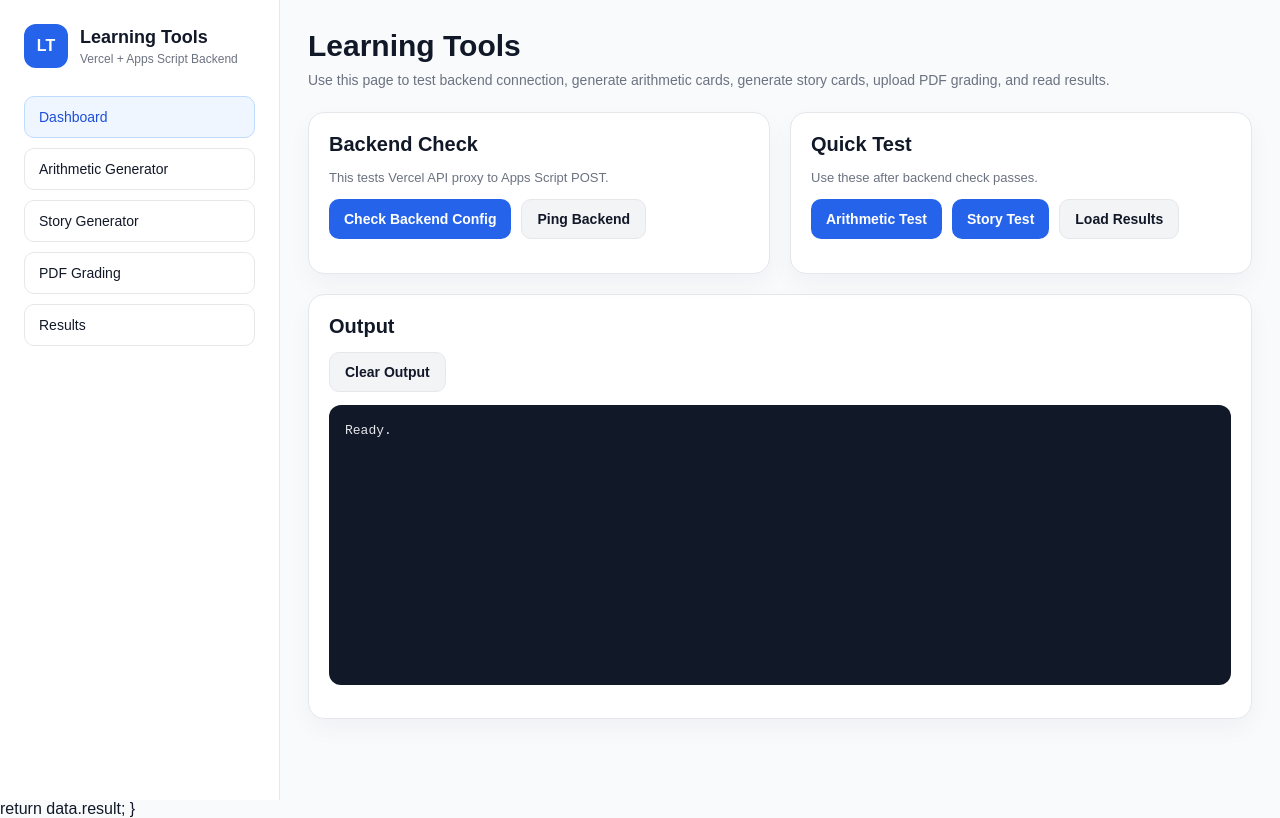
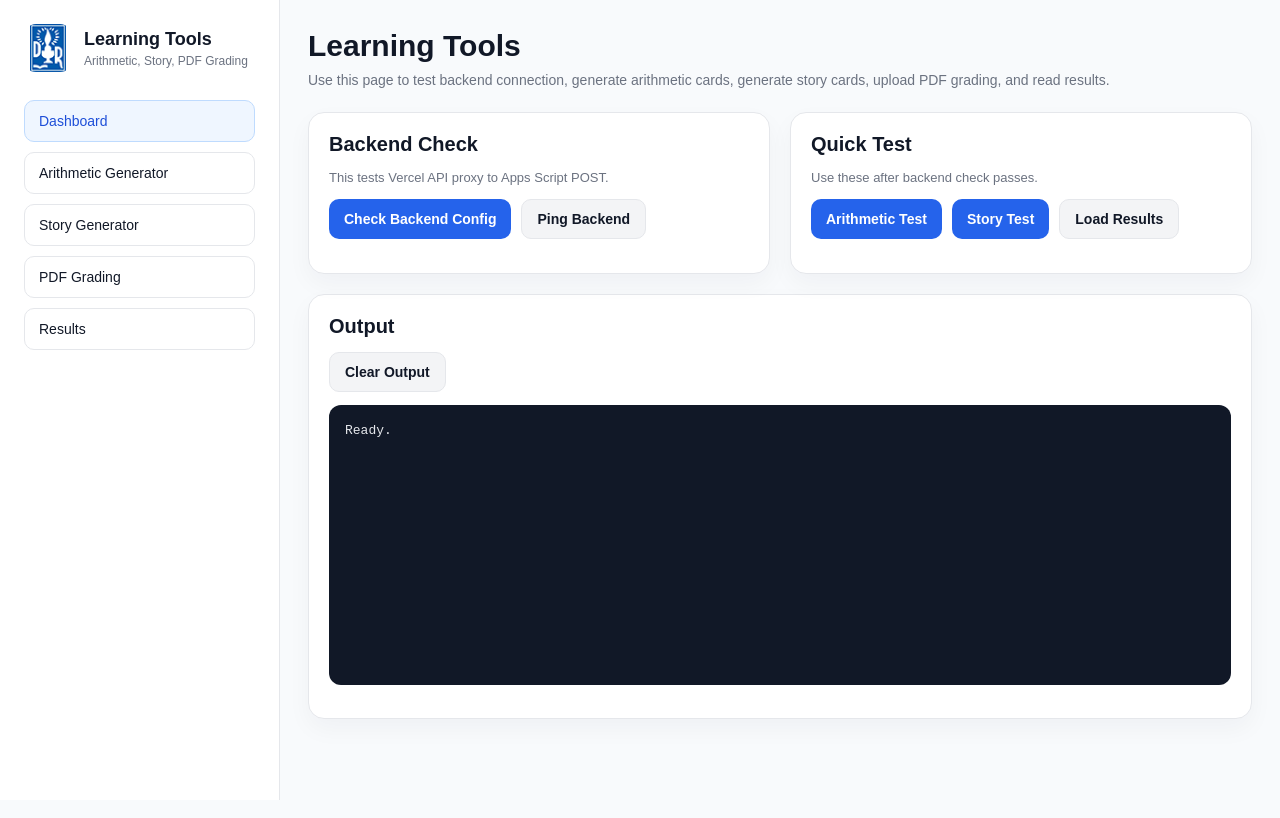
Before and after one commit to SutanSolaiman/arithmatic-learning-tools, a website: page index.html in a window 1280 px wide. Drawn offline with Linux system fonts and the light colour scheme.

Commit message:
Update index.html

```diff
--- a/index.html
+++ b/index.html
@@ -50,9 +50,17 @@
       margin-bottom: 28px;
     }
 
+    .brand-logo-img {
+      width: 48px;
+      height: 48px;
+      object-fit: contain;
+      border-radius: 12px;
+      background: #ffffff;
+    }
+
     .brand-logo {
-      width: 44px;
-      height: 44px;
+      width: 48px;
+      height: 48px;
       border-radius: 12px;
       background: var(--primary);
       color: white;
@@ -306,10 +314,18 @@
   <div class="app">
     <aside class="sidebar">
       <div class="brand">
-        <div class="brand-logo">LT</div>
+        <img
+          src="/assets/dr-logo.png"
+          alt="DR Logo"
+          class="brand-logo-img"
+          onerror="this.style.display='none'; document.getElementById('fallbackLogo').style.display='flex';"
+        />
+
+        <div id="fallbackLogo" class="brand-logo" style="display:none;">DR</div>
+
         <div>
           <p class="brand-title">Learning Tools</p>
-          <p class="brand-subtitle">Vercel + Apps Script Backend</p>
+          <p class="brand-subtitle">Arithmetic, Story, PDF Grading</p>
         </div>
       </div>
 
@@ -935,7 +951,3 @@
   </script>
 </body>
 </html>
-
-  return data.result;
-}
-</script>
```
